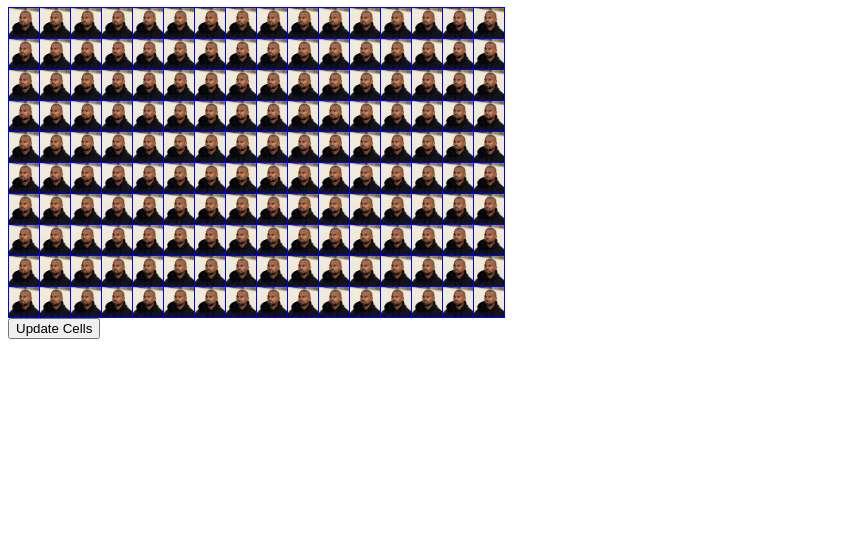
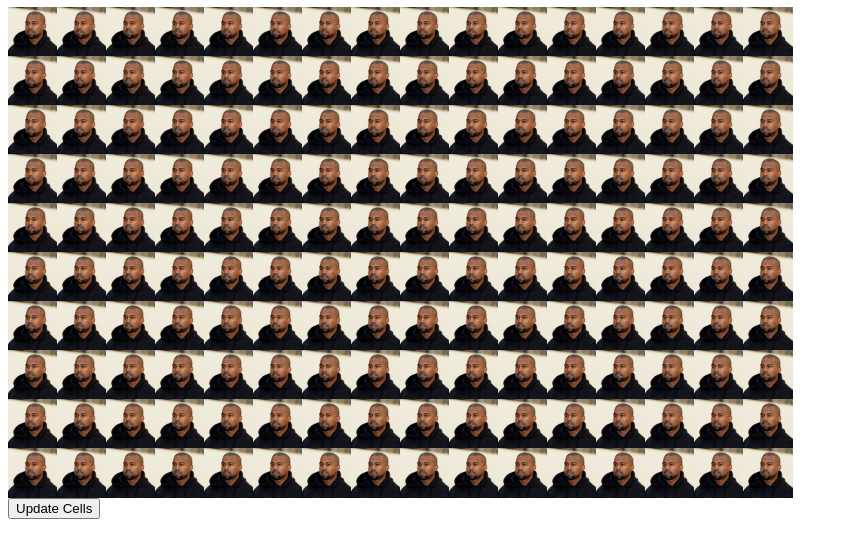
Before and after one commit to LeviBloch/kanyes-game-of-life, a React app in the folder source/: page / in a window 1280 px wide. Shown: the whole page, without its empty margins (0-848 px from the left). Built offline with nearby package versions, Linux system fonts and the light colour scheme.

Commit message:
changed image size

```diff
--- a/source/src/index.css
+++ b/source/src/index.css
@@ -6,9 +6,8 @@ p {
   display: table;
 }
 .cell {
-  width: 30px;
-  height: 30px;
-  border: 1px solid blue;
+  width: 50px;
+  height: 50px;
   padding: 0;
   margin-right: -1px;
   margin-top: -1px;
```
